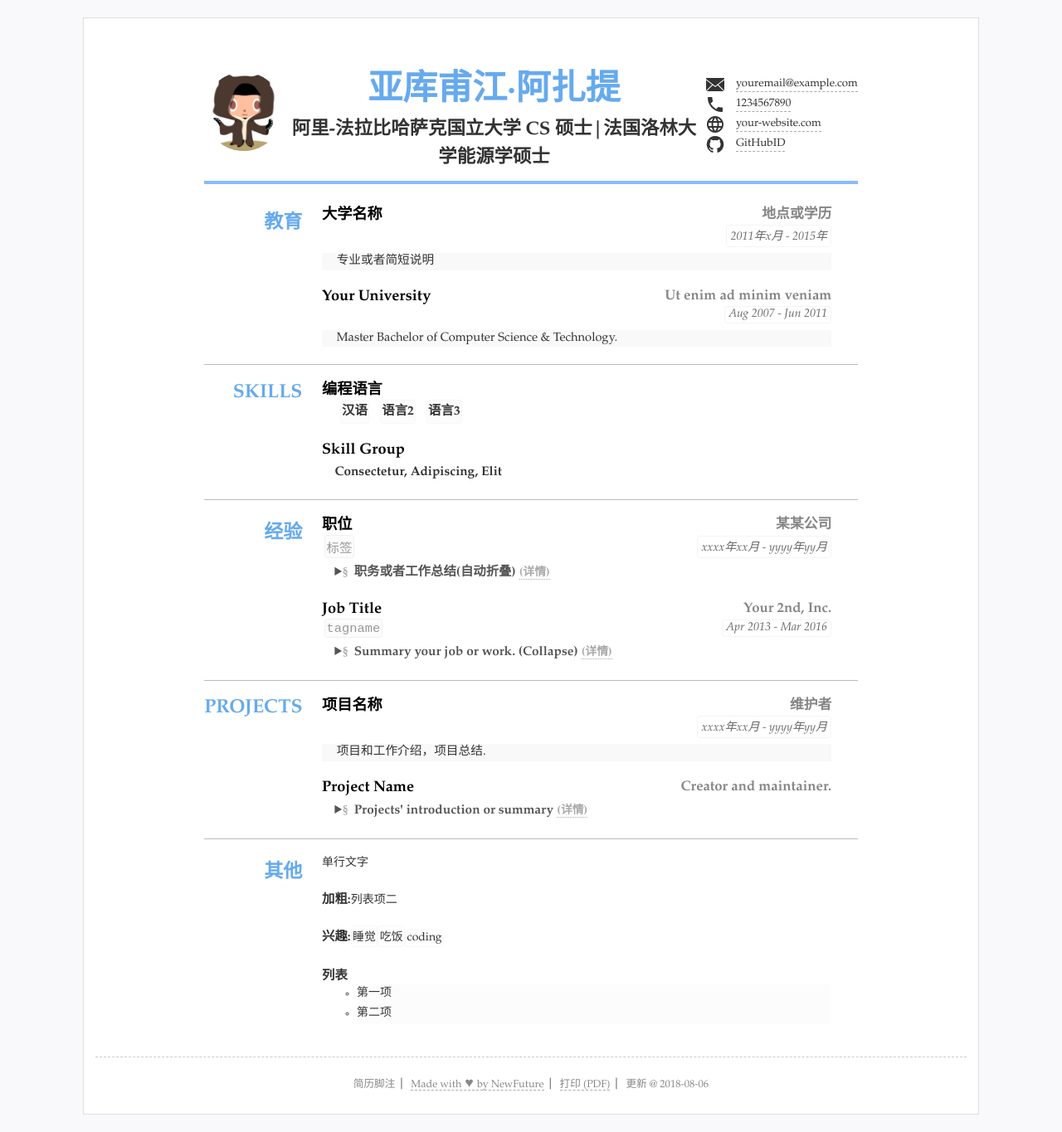
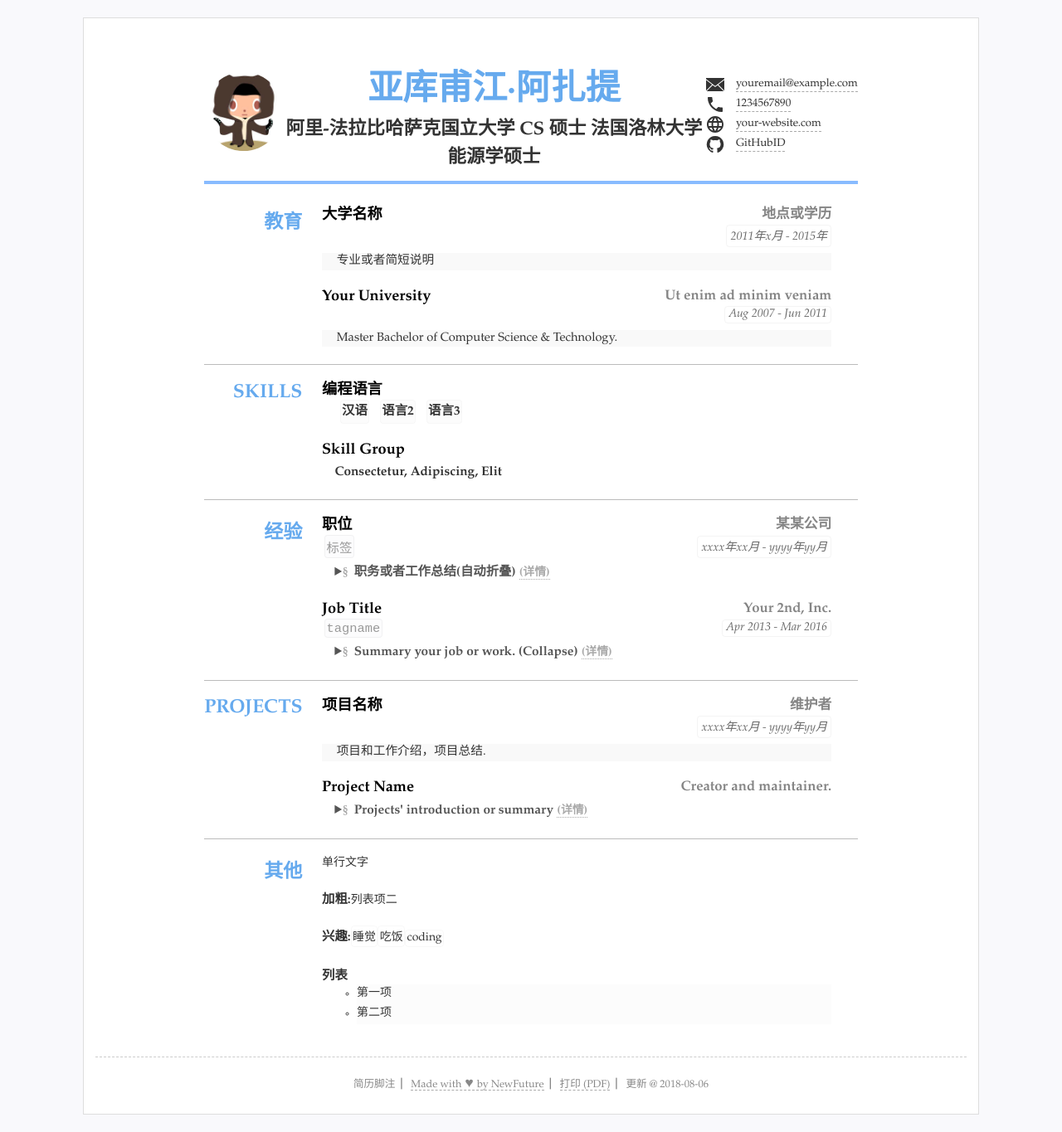
Before and after one commit to azataiot/CV-CN, a Jekyll site: the page built from index.html, in a window 1280 px wide. Shown: the whole page at 83% size. Built offline with Jekyll 4.4.1, drawn with Linux system fonts in a browser that asks for light colours; part of the change alters nothing that is shown.

```diff
--- a/_data/resume.yml
+++ b/_data/resume.yml
@@ -4,7 +4,7 @@
 title: "Yaakov Azat || 亚库甫江·阿扎提的在线简历"
 lang: "zh" #语言设置 zh表示中文 en 表示英语
 name: "亚库甫江·阿扎提"
-jobtitle: "阿里-法拉比哈萨克国立大学 CS 硕士|法国洛林大学能源学硕士" #可空不显示
+jobtitle: "阿里-法拉比哈萨克国立大学 CS 硕士&nbsp;法国洛林大学能源学硕士" #可空不显示
 photo: "assets/img/photo.jpg" #照片可空，不显示
 
 #联系方式
```
